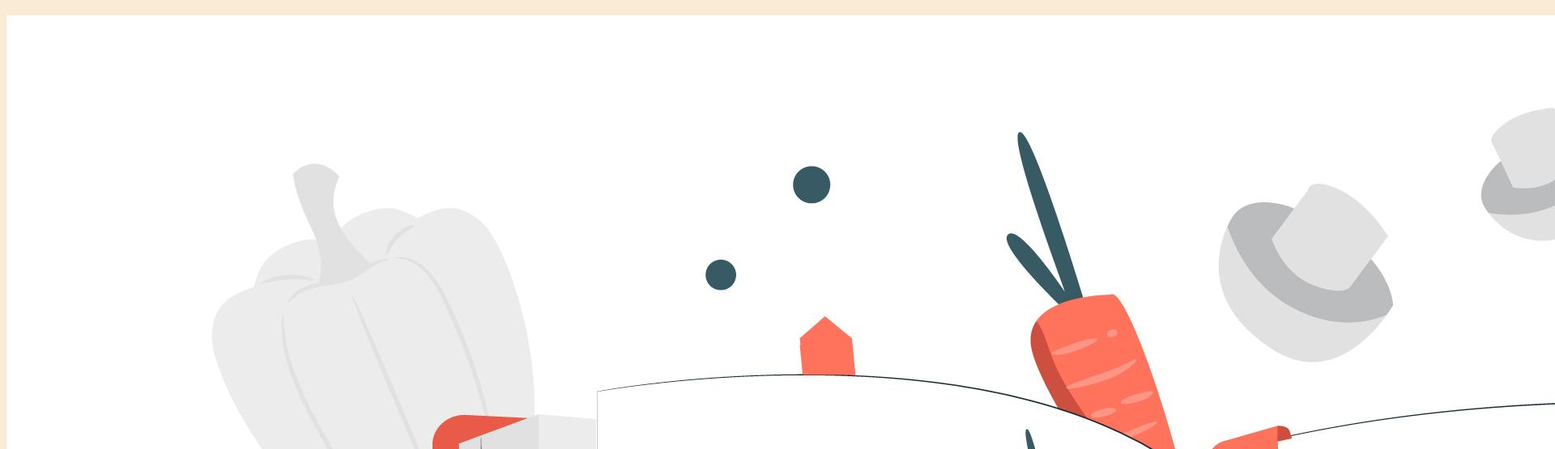
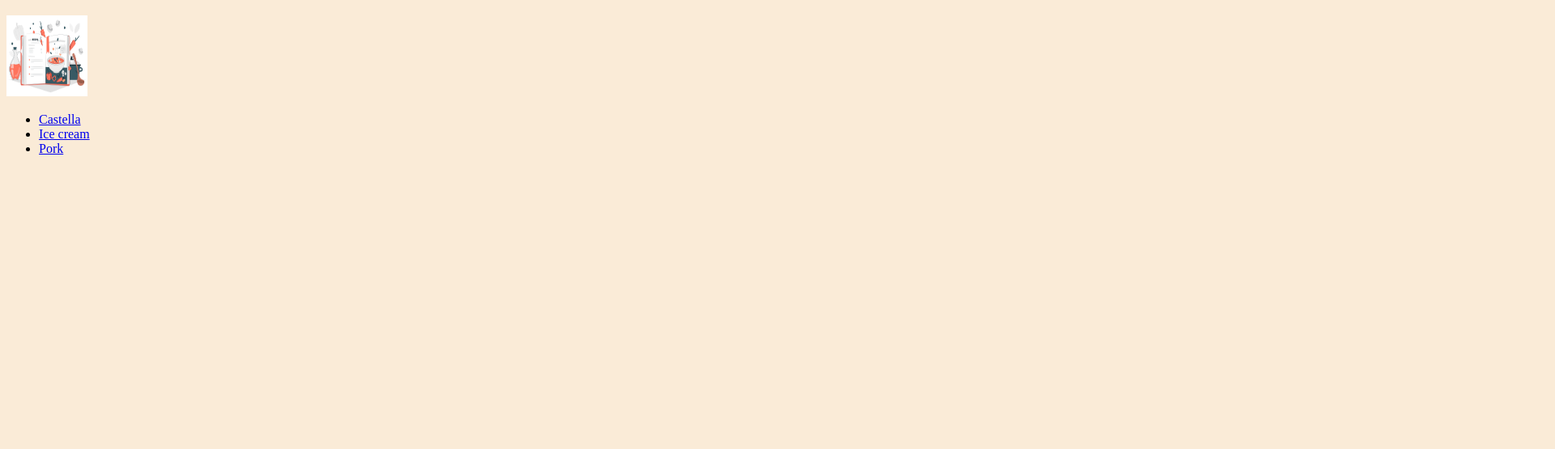
Before and after one commit to Deilo44/odin-recipes, a plain HTML site: page index.html in a window 1280 px wide. Shown: the part 61-616 px from the top of the page at 81% size, 1920 px wide, since content can reach past the window. Drawn offline with Linux system fonts and the light colour scheme.

Commit message:
resized the images

```diff
--- a/index.css
+++ b/index.css
@@ -2,5 +2,6 @@
     background-color: antiquewhite;
 }
 img {
-    size: 50px;
+    width: 100px;
+    height: 100px;
 }
```
